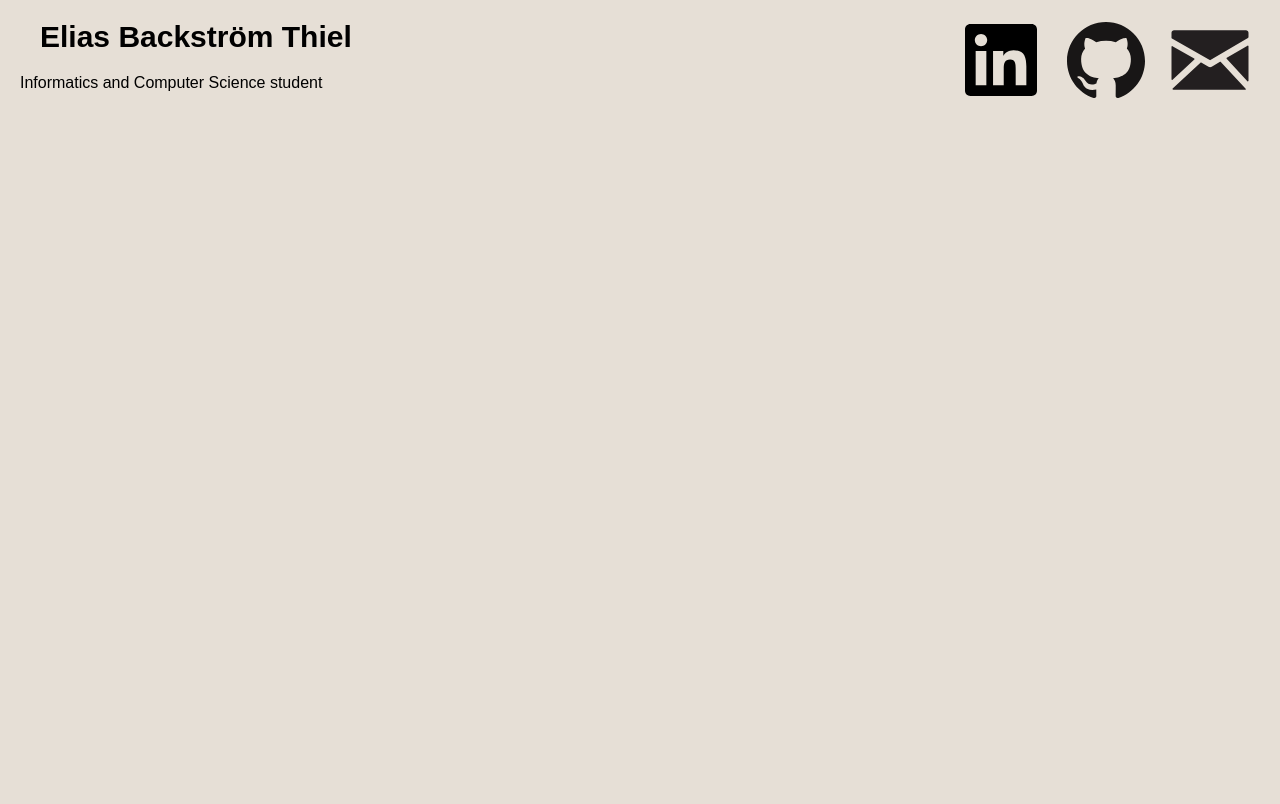
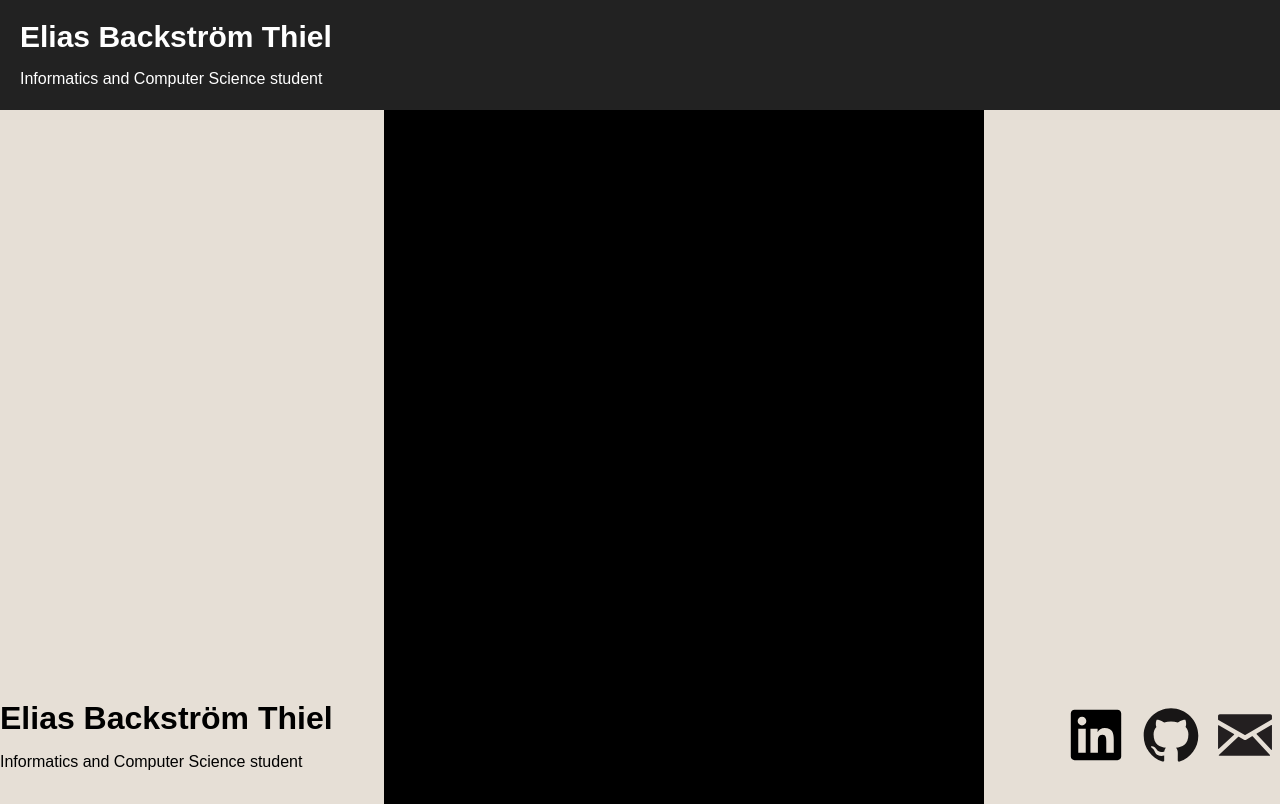
Before and after one commit to LackingCells/lackingcells.github.io, a plain HTML site: page index.html in a window 1280 px wide. Shown: the top 804 px of the page. Drawn offline with Linux system fonts and the light colour scheme.

Commit message:
minor fixes

```diff
--- a/index.html
+++ b/index.html
@@ -19,12 +19,23 @@
         <h1>Elias Backström Thiel</h1>
         <p>Informatics and Computer Science student</p>
     </div>
-    <div style="margin-left: auto;">
+</div>
+
+<div class="lower_header">
+    <div> <!-- left text -->
+        <h1>Elias Backström Thiel</h1>
+        <p>Informatics and Computer Science student</p>
+    </div>
+    <div class="header_icons"> <!-- right contact icons -->
         <a href="https://www.linkedin.com/in/elias-backstr%C3%B6m-thiel-95b9a024b/" target="_blank"><img src="images/social-linkedin.svg" alt="Linkedin link"></a>
         <a href="https://github.com/LackingCells" target="_blank"><img src="images/social-github.svg" alt="Github link"></a>
         <img src="images/mail.svg" alt="Email link">
     </div>
 </div>
 
+<div class="skill_cube">
+    <p>Skillcube here, placeholder</p>
+</div>
+
 </body>
 </html>
--- a/style.css
+++ b/style.css
@@ -1,20 +1,69 @@
+:root {
+    --primary: #222222;
+    --secondary: #f0f8ff;
+    --text_color: #FFFFFF;
+}
+
+
 body, h1 { /* Margin removal, add more elements as seen fit */
-    margin: 20px;
-    margin-top: 10px;
+    margin: 0px;
+    margin-top: 0px;
   }
 
 body { /*TODO: Add light/dark-mode*/
     background: #e6dfd6;
 }
 
+/*Upper header*/
+
 .header {
     text-align: left;
-    color: black;
-    width: 100%;
+    background-color: var(--primary);
+    padding: 20px;
+    color: var(--text_color);
     display: flex;
     flex-direction: row;
+    height: 70px;
 }
 
 .header h1 {
     font-size: 30px;
 }
+
+.header_icons * {
+    width: 70px;
+}
+
+
+/*lower header*/
+
+.lower_header {
+  background-color: transparent;
+  position: fixed;
+  bottom: 0;
+  width: 100%;
+  height: 100px;
+  display: flex;
+  flex-direction: row;
+}
+
+.header_icons {
+    margin-left: auto;
+}
+
+
+/*skill cube*/
+
+.skill_cube {
+    background-color: black;
+    width: 600px;
+    height: 4430px;
+    margin-left: 30%;
+    align-content: center;
+    text-align: center;
+}
+
+.skill_cube p {
+    color: white;
+    font-size: larger;
+}
```
Also changed, not shown: images/list.svg (added).
